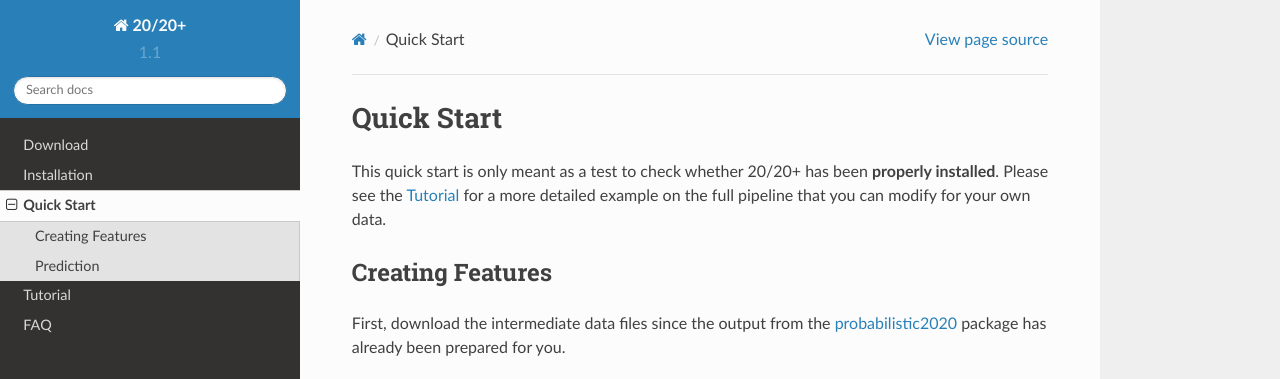
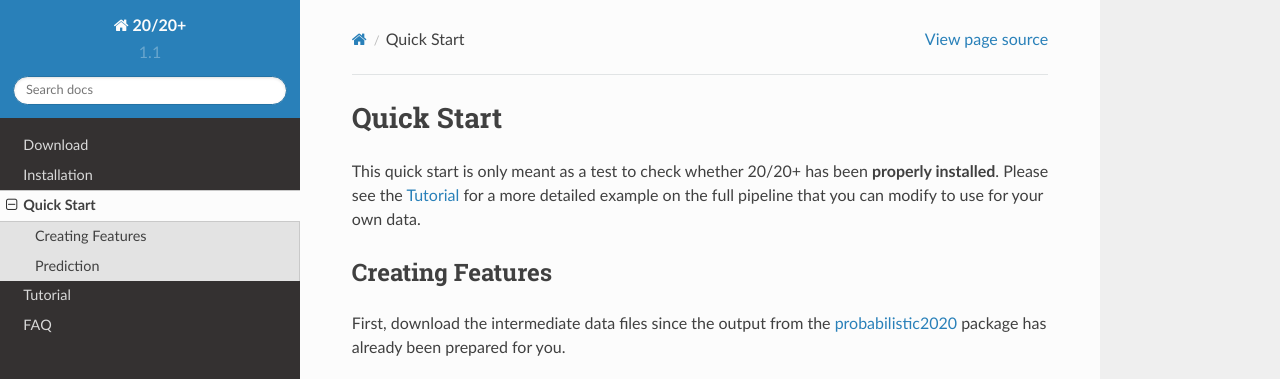
Before and after one commit to KarchinLab/2020plus, a Sphinx documentation site: the page built from doc/quickstart.rst, in a window 1280 px wide and 900 px high. Shown: the top 379 px of the window. Built offline with Sphinx 7.4.7 and the Read the Docs theme 2.0.0, drawn with Linux system fonts in a browser that asks for light colours.

Commit message:
Fixed typos

```diff
--- a/doc/installation.rst
+++ b/doc/installation.rst
@@ -56,7 +56,7 @@
 Check your PATH variable
 ~~~~~~~~~~~~~~~~~~~~~~~~
 
-Make sure that you have add the 20/20+ directory to your `PATH` variable. If you have done this correctly, the following command should print the location of the 2020plus.py sciprt.
+Make sure that you have add the 20/20+ directory to your `PATH` variable. If you have done this correctly, the following command should print the location of the 2020plus.py script.
 
 .. code-block:: bash
 
--- a/doc/quickstart.rst
+++ b/doc/quickstart.rst
@@ -2,7 +2,7 @@
 ===========
 
 This quick start is only meant as a test to check whether 20/20+ has been **properly installed**.
-Please see the :ref:`tut-ref` for a more detailed example on the full pipeline that you can modify for your own data.
+Please see the :ref:`tut-ref` for a more detailed example on the full pipeline that you can modify to use for your own data.
 
 Creating Features
 -----------------
```
